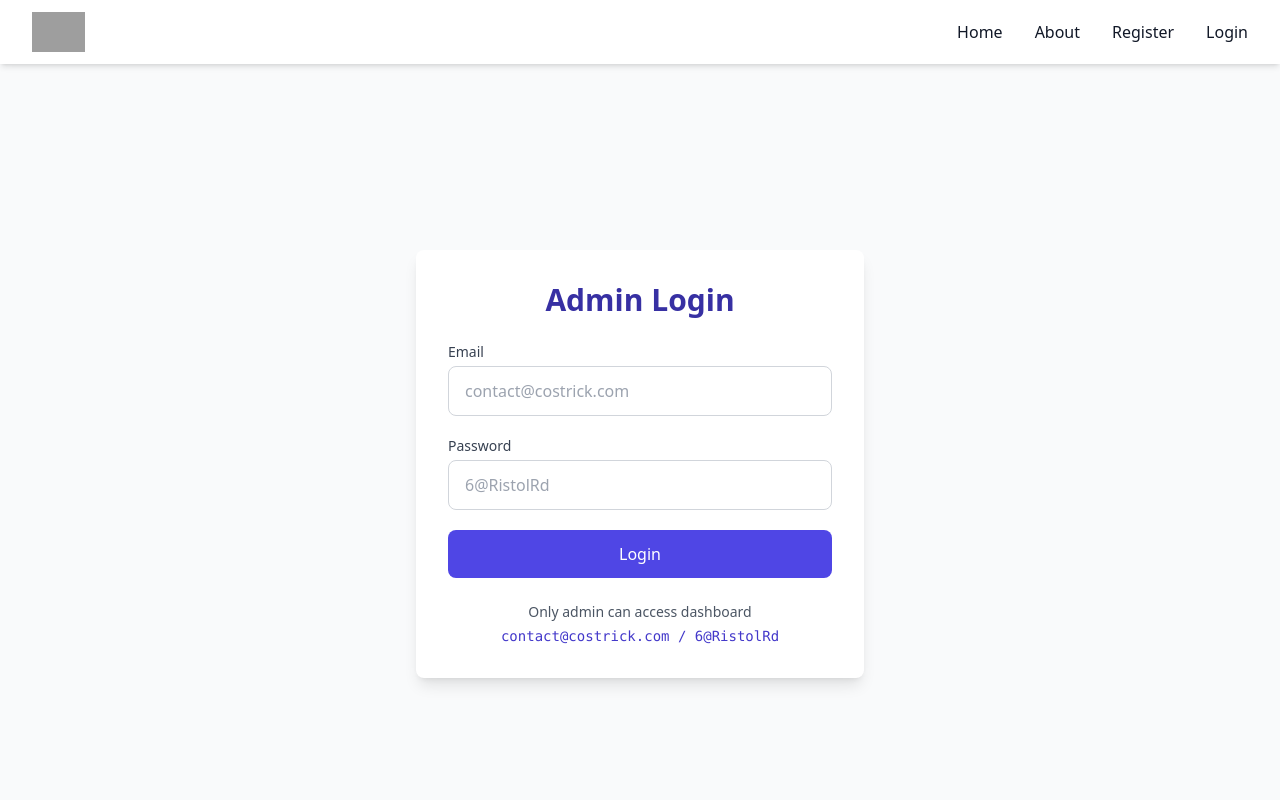
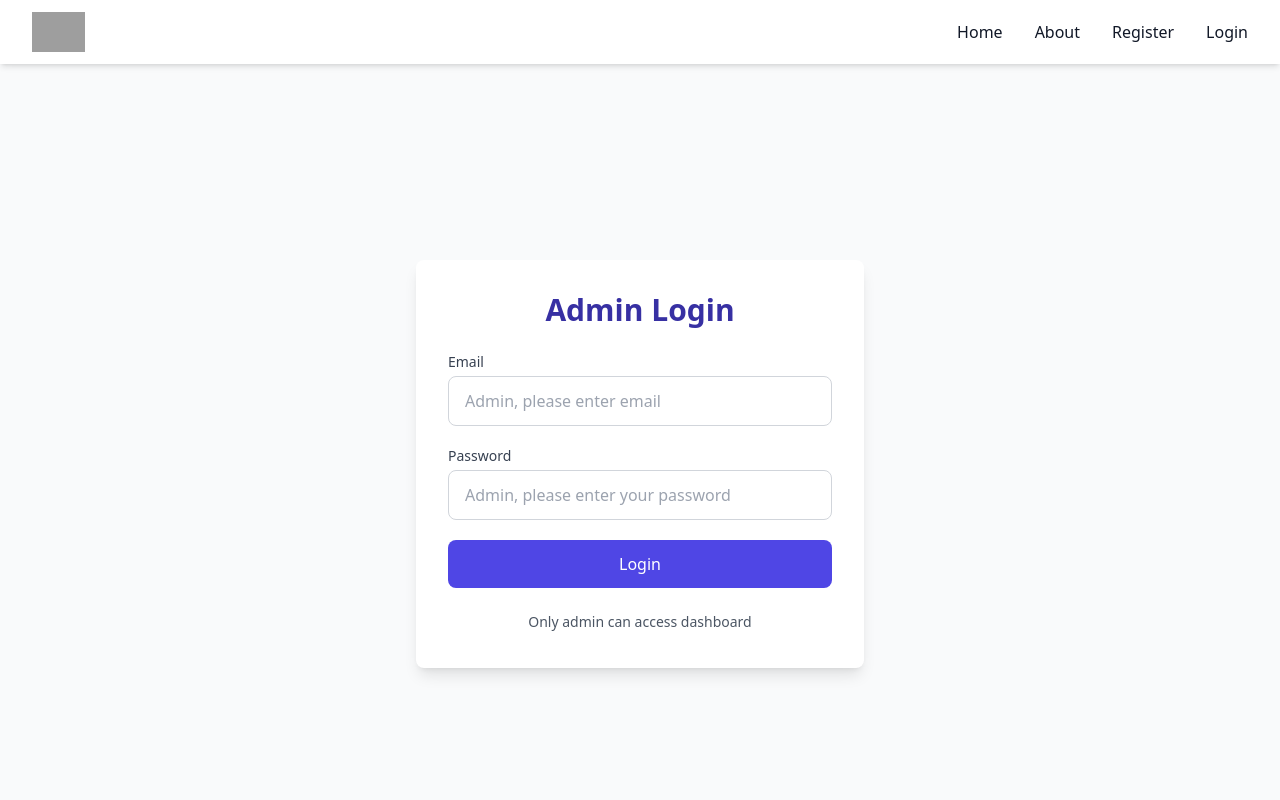
Before and after one commit to costrickteam/costrick, a React (Vite) app in the folder frontend/: page /login in a window 1280 px wide. Shown: the top 800 px of the page. Built offline with nearby package versions, Linux system fonts and the light colour scheme; no server answers; grey boxes are pictures that could not be loaded.

Commit message:
Update Login.jsx

```diff
--- a/frontend/src/pages/Login.jsx
+++ b/frontend/src/pages/Login.jsx
@@ -48,7 +48,7 @@ export default function Login() {
             </label>
             <input
               type="email"
-              placeholder="contact@costrick.com"
+              placeholder="Admin, please enter email"
               value={creds.email}
               onChange={(e) =>
                 setCreds((p) => ({ ...p, email: e.target.value }))
@@ -65,7 +65,7 @@ export default function Login() {
             </label>
             <input
               type="password"
-              placeholder="6@RistolRd"
+              placeholder="Admin, please enter your password"
               value={creds.password}
               onChange={(e) =>
                 setCreds((p) => ({ ...p, password: e.target.value }))
@@ -92,7 +92,6 @@ export default function Login() {
         <div className="mt-6 text-center text-sm text-gray-600">
           <p>Only admin can access dashboard</p>
           <p className="mt-1 font-mono text-indigo-700">
-            contact@costrick.com / 6@RistolRd
           </p>
         </div>
       </div>
```
